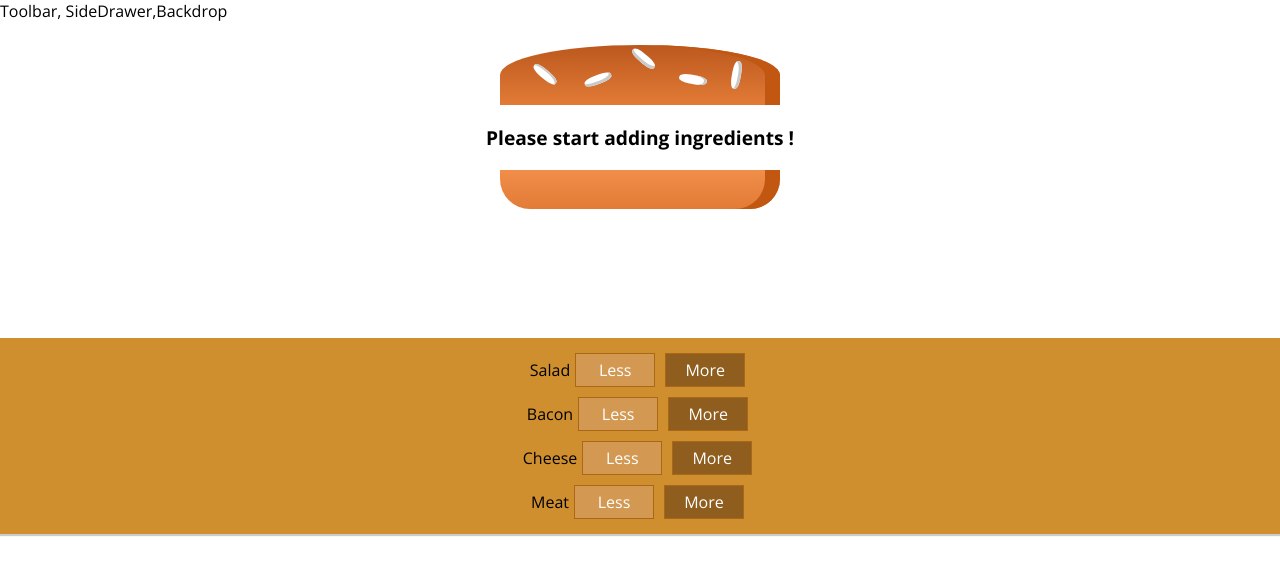
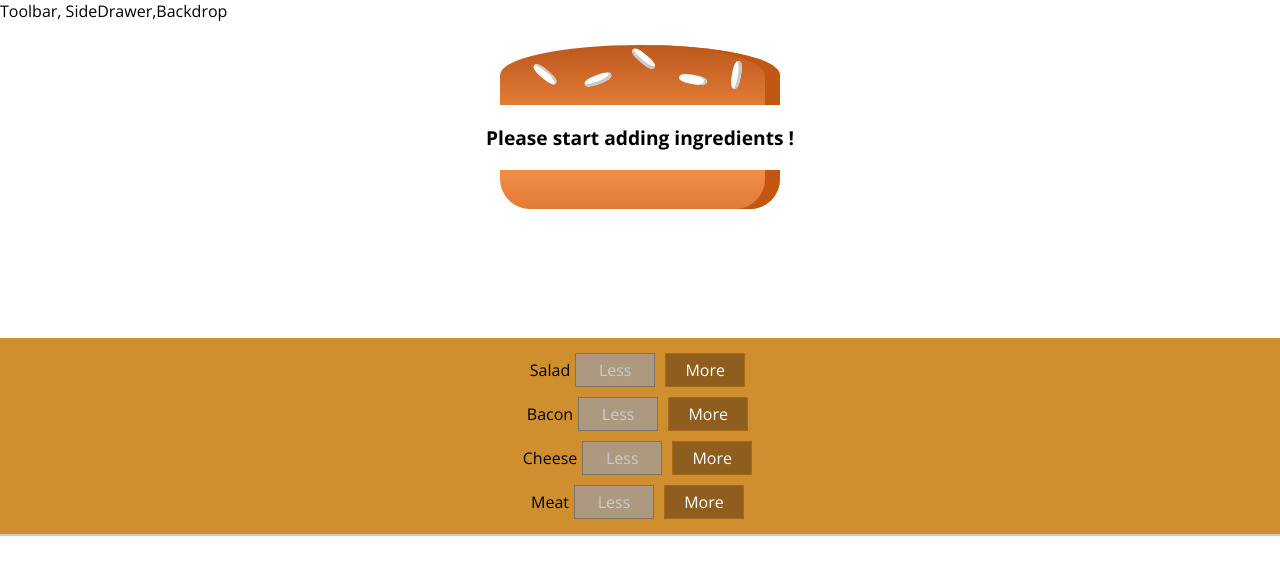
Before and after one commit to kaviraj07/Burger-App, a React app: page / in a window 1280 px wide. Shown: the top 574 px of the page. Built offline with nearby package versions, Linux system fonts and the light colour scheme.

Commit message:
functional add/remove implemented

```diff
--- a/src/components/Burger/BuildControls/BuildControl/BuildControl.js
+++ b/src/components/Burger/BuildControls/BuildControl/BuildControl.js
@@ -4,8 +4,8 @@
 const buildControl =(props)=> (
     <div className={classes.BuildControl}>
         <div>{props.label}</div>
-        <button className={classes.Less}>Less</button>
-        <button className={classes.More}>More</button>
+        <button className={classes.Less} onClick={props.remove} disabled={props.disabled}>Less</button>
+        <button className={classes.More} onClick={props.added}>More</button>
     </div>
 );
 export default buildControl;
--- a/src/components/Burger/BuildControls/BuildControls.js
+++ b/src/components/Burger/BuildControls/BuildControls.js
@@ -12,7 +12,13 @@
 
     <div className={classes.BuildControls}>
         {controls.map(ctrl => (
-            <BuildControl key={ctrl.label} label={ctrl.label}/>
+            <BuildControl
+                key={ctrl.label}
+                label={ctrl.label}
+                added={() => props.ingredientAdded(ctrl.type)}
+                remove={() => props.ingredientRemoved(ctrl.type)}
+                disabled={props.disabled[ctrl.type]}
+            />
         ))}
     </div>
 );
--- a/src/containers/BurgerBuilder/BurgerBuilder.js
+++ b/src/containers/BurgerBuilder/BurgerBuilder.js
@@ -2,6 +2,13 @@
 import Aux from '../../hoc/Auxx';
 import Burger from '../../components/Burger/Burger';
 import BuildControls from '../../components/Burger/BuildControls/BuildControls';
+
+const INGREDIENTS_PRICES={
+    salad:0.5,
+    cheese:0.4,
+    meat:1.3,
+    bacon:0.7
+}
 
 class BurgerBuilder extends Component{
 
@@ -11,13 +18,55 @@
             bacon:0,
             cheese:0,
             meat:0
+        },
+        totalPrice:4
+    }
+
+    addIngredientHandler =(type)=>{
+        const oldCount =this.state.ingredients[type];
+        const updatedCount=oldCount+1;
+        const updatedIngredients={
+            ...this.state.ingredients
+        };
+        updatedIngredients[type]=updatedCount;
+        const priceAddition=INGREDIENTS_PRICES[type];
+        const oldPrice=this.state.totalPrice;
+        const newPrice=oldPrice+priceAddition;
+        this.setState({totalPrice:newPrice,ingredients:updatedIngredients});
+    }
+
+    removeIngredientHandler =(type)=>{
+        const oldCount =this.state.ingredients[type];
+        if (oldCount <=0){
+            return;
         }
+        const updatedCount=oldCount-1;
+        const updatedIngredients={
+            ...this.state.ingredients
+        };
+        updatedIngredients[type]=updatedCount;
+        const priceDeduction=INGREDIENTS_PRICES[type];
+        const oldPrice=this.state.totalPrice;
+        const newPrice=oldPrice+priceDeduction;
+        this.setState({totalPrice:newPrice,ingredients:updatedIngredients});
     }
+
     render(){
+        const disabledInfo ={
+            ...this.state.ingredients
+        };
+
+        for (let key in disabledInfo){
+            disabledInfo[key]= disabledInfo[key] <=0;
+        }
         return(
             <Aux>
                 <Burger ingredients={this.state.ingredients}/>
-                <BuildControls/>
+                <BuildControls
+                    ingredientAdded={this.addIngredientHandler}
+                    ingredientRemoved={this.removeIngredientHandler}
+                    disabled={disabledInfo}
+                />
             </Aux>
         )
     }
```
